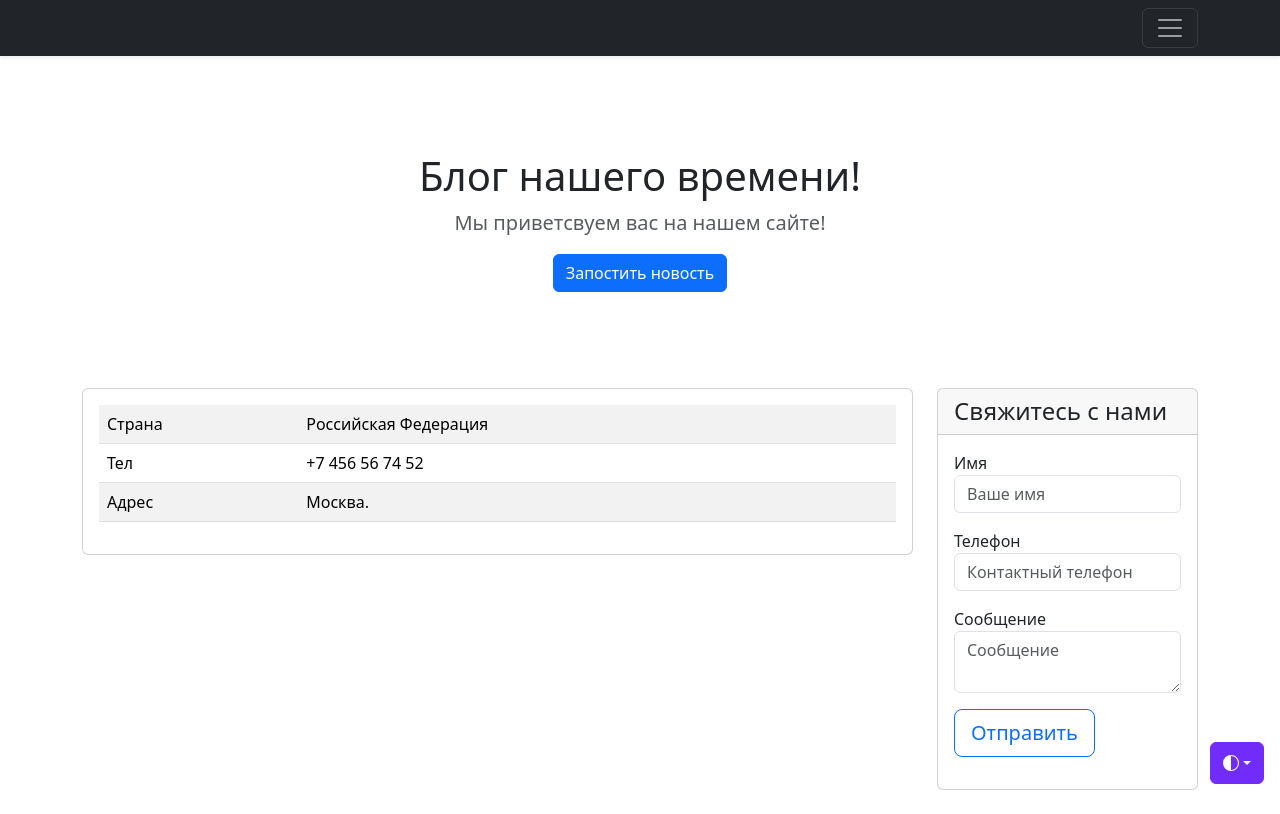
After one commit to yuliyakuznetsova0102/DjangoHW, a Django app: page /blog/contacts/ in a window 1280 px wide. The commit adds this page. Run offline with Django 5.2, Linux system fonts and the light colour scheme; parts of the project's set-up code (start-up, migrations or seed data) failed here and were passed over; some libraries are stand-ins or nearby versions.

Commit message:
hw25 update2

```diff
--- a/blog/templates/blog/base.html
+++ b/blog/templates/blog/base.html
@@ -1,28 +1,18 @@
 {% load static %}
-<html lang="en" data-bs-theme="auto">
+<html lang="ru" data-bs-theme="auto">
 <head>
-    <script src="{% static 'js/color-modes.js'%}"></script>
+    <script src="{% static 'js/color-modes.js' %}"></script>
 
     <meta charset="utf-8">
     <meta name="viewport" content="width=device-width, initial-scale=1">
     <meta name="description" content="">
-    <meta name="author" content="EntityAnt">
-    <meta name="generator" content="">
-    <title>Блог </title>
-
-    <link rel="canonical" href="https://getbootstrap.com/docs/5.3/examples/album/">
-
-
-    <link rel="stylesheet" href="https://cdn.jsdelivr.net/npm/@docsearch/css@3">
-
-    <link href="{% static 'css/bootstrap.min.css'%}" rel="stylesheet">
+    <meta name="author" content="Марк Отто, Джейкоб Торнтон и контрибьюторы Bootstrap">
+    <meta name="generator" content="Hugo 0.112.5">
+    <title>Album example · Bootstrap v5.3</title>
+    <link rel="canonical" href="https://getbootstrap.ru/docs/5.3/examples/album/">
+    <link href="{% static  'css/bootstrap.min.css' %}" rel="stylesheet">
 
     <!-- Favicons -->
-    <link rel="apple-touch-icon" href="/docs/5.3/assets/img/favicons/apple-touch-icon.png" sizes="180x180">
-    <link rel="icon" href="/docs/5.3/assets/img/favicons/favicon-32x32.png" sizes="32x32" type="image/png">
-    <link rel="icon" href="/docs/5.3/assets/img/favicons/favicon-16x16.png" sizes="16x16" type="image/png">
-    <link rel="mask-icon" href="/docs/5.3/assets/img/favicons/safari-pinned-tab.svg" color="#712cf9">
-    <link rel="icon" href="/docs/5.3/assets/img/favicons/favicon.ico">
     <meta name="theme-color" content="#712cf9">
 
 
@@ -95,20 +85,15 @@
           --bs-btn-active-bg: #5a23c8;
           --bs-btn-active-border-color: #5a23c8;
         }
-
         .bd-mode-toggle {
           z-index: 1500;
-        }
-
-        .bd-mode-toggle .dropdown-menu .active .bi {
-          display: block !important;
         }
     </style>
 
 
 </head>
 <body>
-<svg xmlns="http://www.w3.org/2000/svg" class="d-none">
+<svg xmlns="http://www.w3.org/2000/svg" style="display: none;">
     <symbol id="check2" viewBox="0 0 16 16">
         <path d="M13.854 3.646a.5.5 0 0 1 0 .708l-7 7a.5.5 0 0 1-.708 0l-3.5-3.5a.5.5 0 1 1 .708-.708L6.5 10.293l6.646-6.647a.5.5 0 0 1 .708 0z"/>
     </symbol>
@@ -140,7 +125,7 @@
         <li>
             <button type="button" class="dropdown-item d-flex align-items-center" data-bs-theme-value="light"
                     aria-pressed="false">
-                <svg class="bi me-2 opacity-50" width="1em" height="1em">
+                <svg class="bi me-2 opacity-50 theme-icon" width="1em" height="1em">
                     <use href="#sun-fill"></use>
                 </svg>
                 Light
@@ -152,7 +137,7 @@
         <li>
             <button type="button" class="dropdown-item d-flex align-items-center" data-bs-theme-value="dark"
                     aria-pressed="false">
-                <svg class="bi me-2 opacity-50" width="1em" height="1em">
+                <svg class="bi me-2 opacity-50 theme-icon" width="1em" height="1em">
                     <use href="#moon-stars-fill"></use>
                 </svg>
                 Dark
@@ -164,7 +149,7 @@
         <li>
             <button type="button" class="dropdown-item d-flex align-items-center active" data-bs-theme-value="auto"
                     aria-pressed="true">
-                <svg class="bi me-2 opacity-50" width="1em" height="1em">
+                <svg class="bi me-2 opacity-50 theme-icon" width="1em" height="1em">
                     <use href="#circle-half"></use>
                 </svg>
                 Auto
@@ -176,44 +161,52 @@
     </ul>
 </div>
 
-
+ <div class="collapse text-bg-dark" id="navbarHeader">
+        <div class="container">
+            <div class="row">
+                <div class="col-sm-8 col-md-7 py-4">
+                    <h4>Название блога</h4>
+                    <p class="text-body-secondary"></p>
+                </div>
+                <div class="col-sm-4 offset-md-1 py-4">
+                    <h4>Путеводитель по сайту</h4>
+                    <ul class="list-unstyled">
+                        <li><a href="{% url 'catalog:home' %}" class="text-white">Главная</a></li>
+                        <li><a href="#" class="text-white">Вход</a></li>
+                        <li><a href="#" class="text-white">Регистрация</a></li>
+                    </ul>
+                </div>
+            </div>
+        </div>
+    </div>
+    <div class="navbar navbar-dark bg-dark shadow-sm">
+        <div class="container">
+            <a href="#" class="navbar-brand d-flex align-items-center">
+            </a>
+            <button class="navbar-toggler" type="button" data-bs-toggle="collapse" data-bs-target="#navbarHeader"
+                    aria-controls="navbarHeader" aria-expanded="false" aria-label="Toggle navigation">
+                <span class="navbar-toggler-icon"></span>
+            </button>
+        </div>
+    </div>
 <header data-bs-theme="dark">
-    {% include 'includes/inc_menu.html'%}
 </header>
 
 <main>
-
     <section class="py-5 text-center container">
-        <div class="row py-lg-5">
-            <div class="col-lg-6 col-md-8 mx-auto">
-                <h1 class="fw-light">Блог </h1>
-
-                <p>
-                    <a class="btn btn-primary" href="{% url 'blog:blog_create' %}" role="button">Новый блог</a>
-
-                </p>
-            </div>
+    <div class="row py-lg-5">
+        <div class="col-lg-6 col-md-8 mx-auto">
+            <h1 class="fw-light">Блог нашего времени!</h1>
+            <p class="lead text-body-secondary">Мы приветсвуем вас на нашем сайте!</p>
+            <a class="btn btn-primary" href="{% url 'blog:blog_create' %}" role="button">Запостить новость</a>
         </div>
-    </section>
-
+    </div>
+</section>
     {% block content %}
     {% endblock %}
-
 </main>
 
-<footer class="text-body-secondary py-5">
-    <div class="container">
-        <p class="float-end mb-1">
-            <!--            <a href="#">Back to top</a>-->
-        </p>
-        <p class="mb-1"></p>
-        <p class="mb-0"><a href="/"></a>
-    </div>
-</footer>
-<script src="{% static 'js/bootstrap.bundle.min.js'%}"
-        integrity="sha384-YvpcrYf0tY3lHB60NNkmXc5s9fDVZLESaAA55NDzOxhy9GkcIdslK1eN7N6jIeHz"
-        crossorigin="anonymous"></script>
-
+<script src="{% static 'js/bootstrap.bundle.min.js' %}"></script>
 
 </body>
 </html>
--- /dev/null
+++ b/blog/templates/blog/blog_contact.html
@@ -0,0 +1,56 @@
+{% extends 'blog/base.html' %}
+{% load blog_tags %}
+{% block content %}
+<div class="container">
+    <div class="row text-start">
+        <div class="col-lg-9 col-md-6 col-sm-12">
+            <div class="card mb-4 box-shadow">
+                <div class="card-body">
+                    <table class="table table-striped">
+                        <tr>
+                            <td class="w-25">Страна</td>
+                            <td>Российская Федерация</td>
+                        </tr>
+                        <tr>
+                            <td class="w-25">Тел</td>
+                            <td>+7 456 56 74 52</td>
+                        </tr>
+                        <tr>
+                            <td class="w-25">Адрес</td>
+                            <td>Москва.</td>
+                        </tr>
+                    </table>
+                </div>
+            </div>
+        </div>
+        <div class="col-lg-3 col-md-6 col-sm-12">
+            <div class="card mb-4 box-shadow">
+                <div class="card-header">
+                    <h4 class="my-0 font-weight-normal">Свяжитесь с нами</h4>
+                </div>
+                <div class="card-body">
+                    <form method="POST" action="" class="form-floating">
+                        {% csrf_token %}
+                        <div class="mb-3">
+                            <label for="name">Имя</label>
+                            <input type="text" name="name" class="form-control" id="name" placeholder="Ваше имя"
+                                   required>
+                        </div>
+                        <div class="mb-3">
+                            <label for="phone">Телефон</label>
+                            <input type="text" name="phone" class="form-control" id="phone"
+                                   placeholder="Контактный телефон" required>
+                        </div>
+                        <div class="mb-3">
+                            <label for="message">Сообщение</label>
+                            <textarea type="text" name="message" class="form-control" id="message"
+                                      placeholder="Сообщение" required></textarea>
+                        </div>
+                        <button type="submit" class="btn btn-lg btn-block btn-outline-primary">Отправить</button>
+                    </form>
+                </div>
+            </div>
+        </div>
+    </div>
+</div>
+{% endblock %}
--- a/blog/urls.py
+++ b/blog/urls.py
@@ -11,7 +11,7 @@ from .views import ( BlogPostListView,
 app_name = BlogConfig.name
 
 urlpatterns = [
-    path('blog/', BlogPostListView.as_view(), name='blog_list'),
+    path('blog_list/', BlogPostListView.as_view(), name='blog_list'),
     path('blog/create/', BlogPostCreateView.as_view(), name='blog_create'),
     path('blog/<int:pk>/update/', BlogPostUpdateView.as_view(), name='blog_update'),
     path('blog/<int:pk>/', BlogPostDetailView.as_view(), name='blog_detail'),
--- a/blog/views.py
+++ b/blog/views.py
@@ -1,18 +1,18 @@
 from django.shortcuts import render, get_object_or_404
 from django.views.generic import ListView, DetailView, TemplateView
 from django.views.generic.edit import CreateView, UpdateView, DeleteView
-from blog.models import BlogPost
+from blog.models import Blog
 from django.urls import reverse_lazy, reverse
 
 class BlogPostListView(ListView):
-    model = BlogPost
+    model = Blog
 
     def get_queryset(self):
-        return BlogPost.objects.filter(is_published=False)
+        return Blog.objects.filter(is_published=False)
 
 class BlogPostCreateView(CreateView):
-    model = BlogPost
-    fields = ('title', 'description', 'slug')
+    model = Blog
+    fields = ['title', 'content', 'image']
     success_url = reverse_lazy('blog:blog_list')
 
     def get_object(self, queryset=None):
@@ -21,9 +21,8 @@ class BlogPostCreateView(CreateView):
         return get_object_or_404(queryset, **{self.slug_field: slug})
 
 
-
 class BlogPostDetailView(DetailView):
-    model = BlogPost
+    model = Blog
 
     def get_success_url(self):
         return reverse('blog:blog_detail', args=[self.kwargs.get('pk')])
@@ -36,15 +35,16 @@ class BlogPostDetailView(DetailView):
         return self.object
 
 class BlogPostUpdateView(UpdateView):
-    model = BlogPost
-    fields = ('title', 'description')
+    model = Blog
+    template_name = 'blog/blog_form.html'
+    fields = ['title', 'content', 'image']
     success_url = reverse_lazy('blog:blog_list')
 
     def get_success_url(self):
         return reverse('blog:blog_detail', args=[self.kwargs.get('pk')])
 
 class BlogPostDeleteView(DeleteView):
-    model = BlogPost
+    model = Blog
     success_url = reverse_lazy('blog:blog_list')
 
 
--- a/config/urls.py
+++ b/config/urls.py
@@ -27,6 +27,7 @@ from django.urls import path, include
 urlpatterns = [
     path('admin/', admin.site.urls),
     path('catalog/', include('catalog.urls')),
+    path('blog/', include('blog.urls')),
 ]
 
 if settings.DEBUG:
```
Also changed, not shown: blog/models.py (+3 -4 lines), blog/templates/blog/blog_confirm_delete.html (added, +19 -0 lines), blog/templates/blog/blog_detail.html (added, +29 -0 lines), blog/templates/blog/blog_form.html (added, +24 -0 lines), blog/templates/blog/blog_list.html (added, +28 -0 lines), blog/templates/blog/contacts.html (deleted, +0 -10 lines), blog/templatetags/blog_tags.py (added, +9 -0 lines), blog/migrations/0002_blogpost_delete_blog.py (added), blog/migrations/0003_blog_delete_blogpost.py (added), media/images/1673284598156298028.jpg (added), media/images/7dbc3846128ed611f69932c4c3ef33fd.jpg (added), media/images/dd4988d044b466c01799c93c356e4bec.jpg (added), 1 other file.
